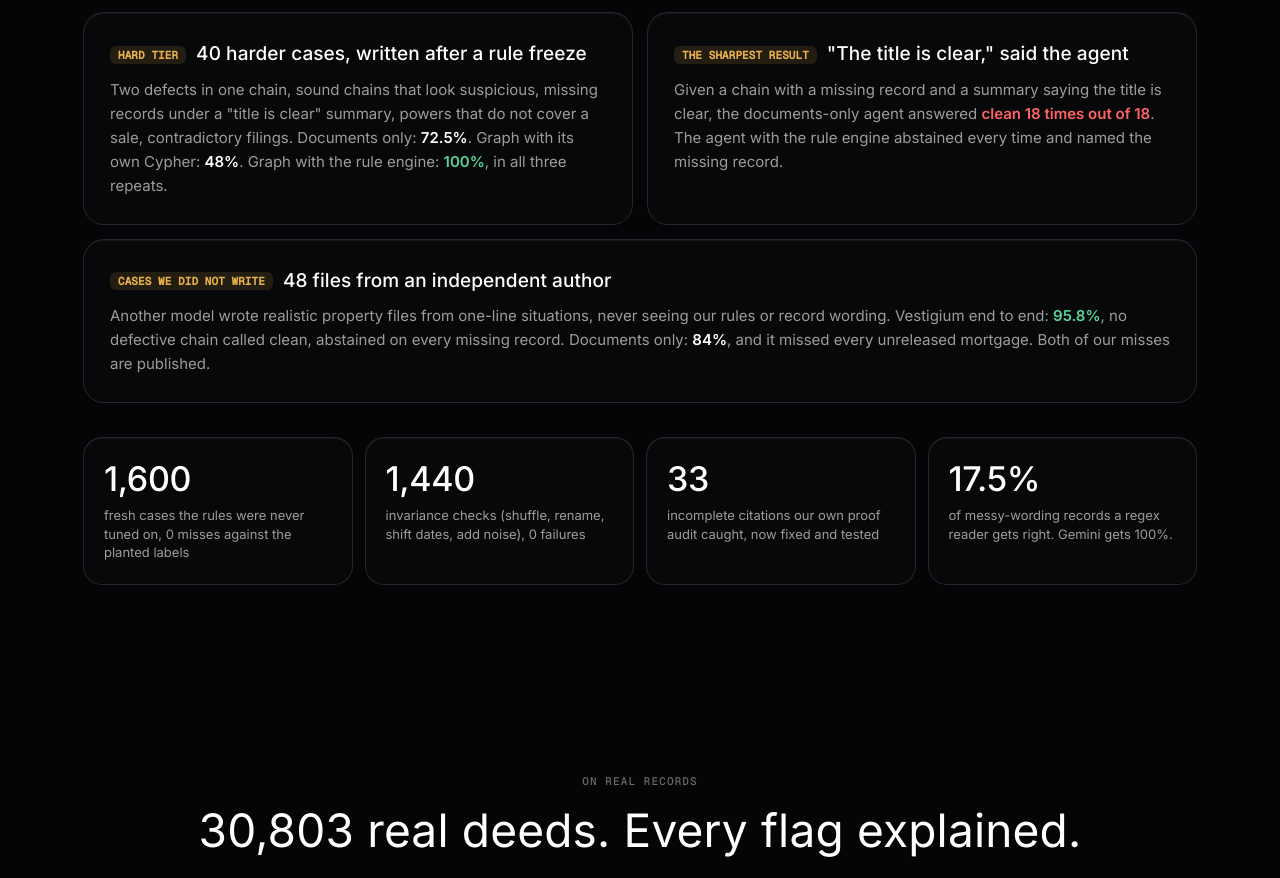
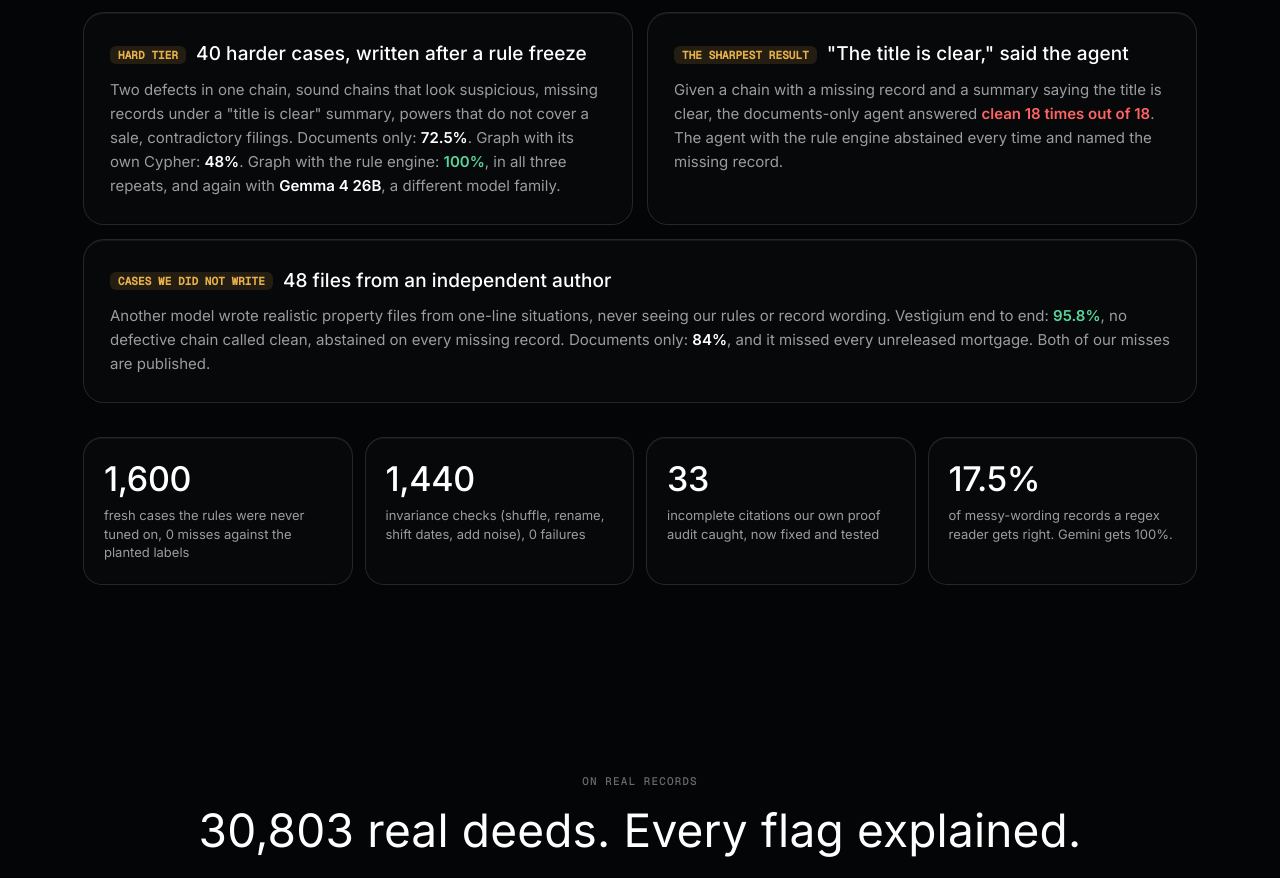
Before and after one commit to samuel025/vestigium, a plain HTML site: page demo/index.html in a window 1280 px wide. Shown: the part 6189-7067 px from the top of the page. Drawn offline with nearby package versions, Linux system fonts and the light colour scheme.

Commit message:
Second model family: Gemma 4 26B reruns arms A and C on held-out and hard tiers (C 100% on both, 0 false clean)

```diff
--- a/demo/index.html
+++ b/demo/index.html
@@ -310,7 +310,7 @@ footer{border-top:1px solid var(--line);padding:36px 0 56px;color:var(--dim);fon
   <div class="head reveal"><span class="eyebrow">Does the graph help?</span><h2>We measured it. Including the losses.</h2><p class="sub">Four arms, same model, same evidence, 40 held-out synthetic cases, three repeats each. A graph on its own did not help. A graph plus deterministic checks did.</p></div>
   <div class="bench reveal" id="bench"></div>
   <div class="honest" style="margin-top:16px">
-    <div class="card reveal"><h3><i>HARD TIER</i>40 harder cases, written after a rule freeze</h3><p>Two defects in one chain, sound chains that look suspicious, missing records under a "title is clear" summary, powers that do not cover a sale, contradictory filings. Documents only: <b style="color:var(--hi)">72.5%</b>. Graph with its own Cypher: <b style="color:var(--hi)">48%</b>. Graph with the rule engine: <b style="color:var(--ok)">100%</b>, in all three repeats.</p></div>
+    <div class="card reveal"><h3><i>HARD TIER</i>40 harder cases, written after a rule freeze</h3><p>Two defects in one chain, sound chains that look suspicious, missing records under a "title is clear" summary, powers that do not cover a sale, contradictory filings. Documents only: <b style="color:var(--hi)">72.5%</b>. Graph with its own Cypher: <b style="color:var(--hi)">48%</b>. Graph with the rule engine: <b style="color:var(--ok)">100%</b>, in all three repeats, and again with <b style="color:var(--hi)">Gemma 4 26B</b>, a different model family.</p></div>
     <div class="card reveal d1"><h3><i>THE SHARPEST RESULT</i>"The title is clear," said the agent</h3><p>Given a chain with a missing record and a summary saying the title is clear, the documents-only agent answered <b style="color:var(--bad)">clean 18 times out of 18</b>. The agent with the rule engine abstained every time and named the missing record.</p></div>
     <div class="card reveal" style="grid-column:1/-1"><h3><i>CASES WE DID NOT WRITE</i>48 files from an independent author</h3><p>Another model wrote realistic property files from one-line situations, never seeing our rules or record wording. Vestigium end to end: <b style="color:var(--ok)">95.8%</b>, no defective chain called clean, abstained on every missing record. Documents only: <b style="color:var(--hi)">84%</b>, and it missed every unreleased mortgage. Both of our misses are published.</p></div>
   </div>
```
Also changed, not shown: demo/app.html (+1 -1 lines), 5 other files.
